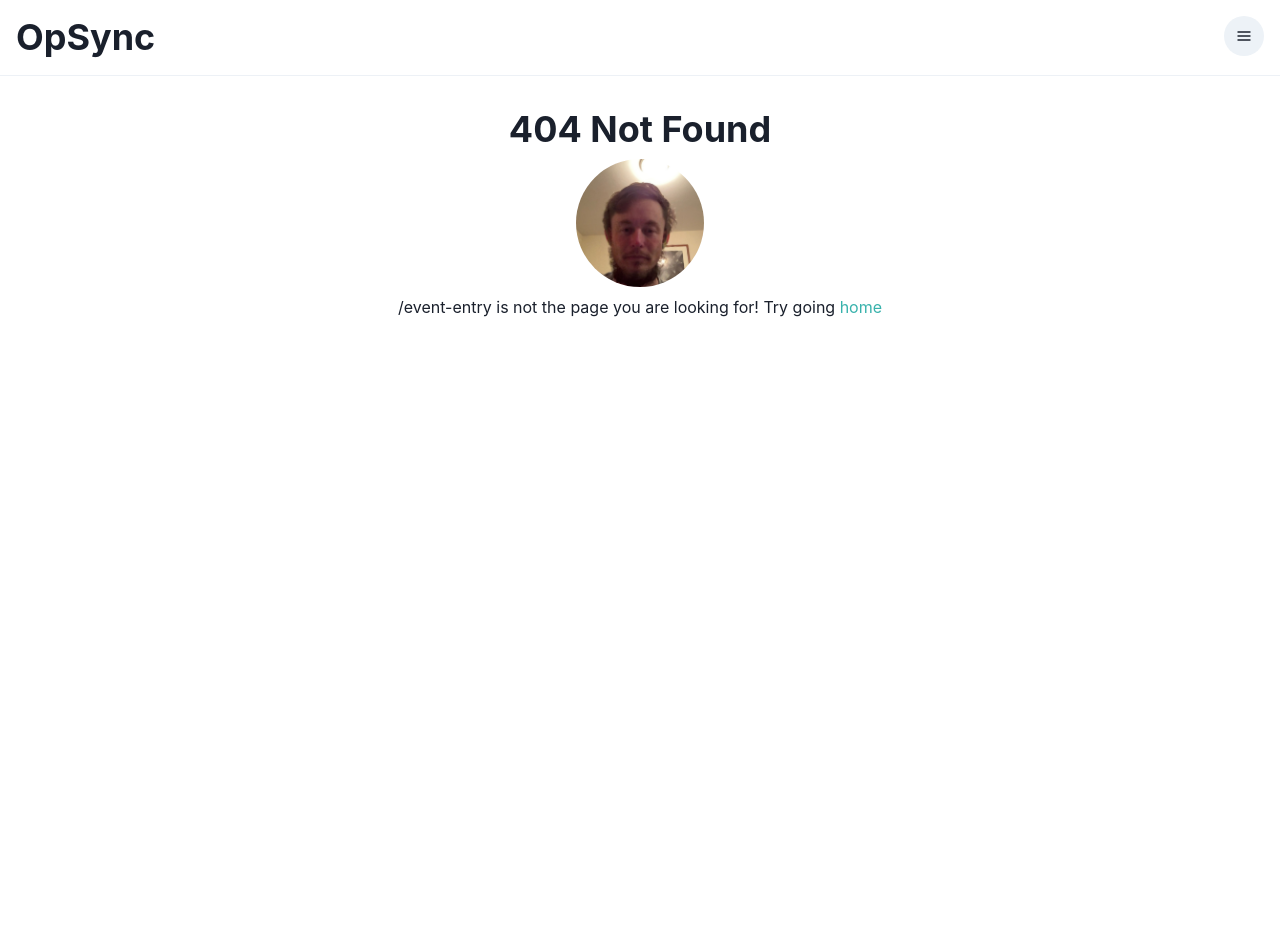
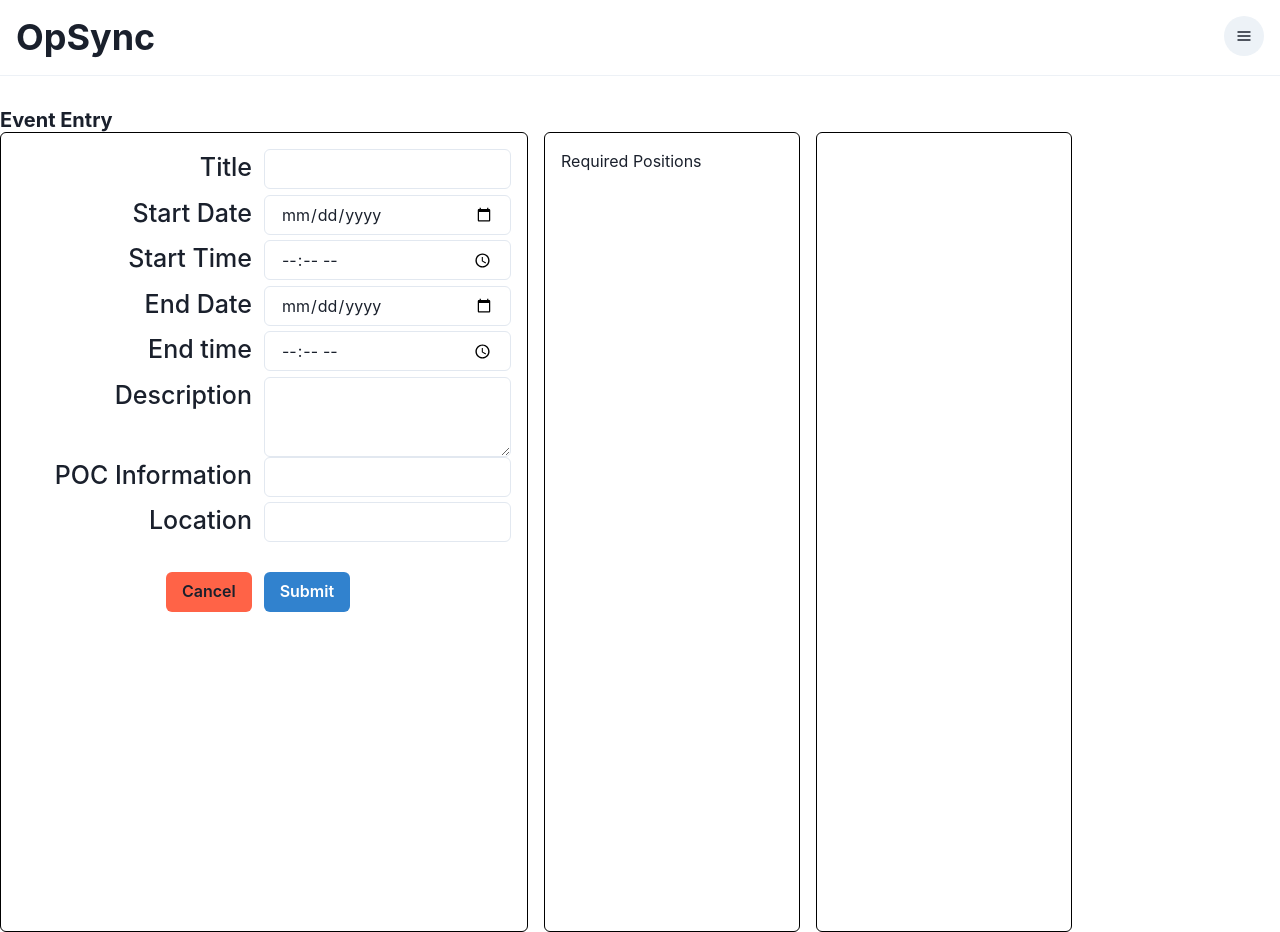
Before and after one commit to danielm96d/sdi-26-capstone-project, a React (Create React App) app in the folder client/: page /event-entry in a window 1280 px wide. Before the commit this address had no page. Before the commit the page ends 800 px from the top, so only its background shows below. Built offline with nearby package versions, Linux system fonts and the light colour scheme.

Commit message:
created event entry page and added onclicks to the navbar to navigate to calendar, event entry and profile page

```diff
--- a/client/src/App.js
+++ b/client/src/App.js
@@ -2,10 +2,11 @@ import { Route, Routes } from 'react-router-dom';
 import Login from './components/Login/Login';
 import NavBar from './components/NavBar/NavBar';
 import Profile from './components/Profile.jsx'
-import Calender from './components/Calender.js'
+import Calendar from './components/Calendar.js'
 import Register from './components/Register/Register.js';
 import Scheduler from './components/Scheduler.js'
 import NotFound from './components/NotFound/NotFound.js';
+import EventEntry from './components/EventEntry.js'
 
 function App() {
       return (
@@ -15,8 +16,9 @@ function App() {
                         <Route path='/' element={<Login />} />
                         <Route path='/profile' element={<Profile />} />
                         <Route path='/sign-up' element={<Register />} />
-                        <Route path='/calender' element={<Calender />} />
+                        <Route path='/calendar' element={<Calendar />} />
                         <Route path='/scheduler/:id' element={<Scheduler />} />
+                        <Route path='/event-entry' element={<EventEntry />} />
                         <Route path='*' element={<NotFound/>}/>
                   </Routes>
 
--- /dev/null
+++ b/client/src/components/EventEntry.js
@@ -0,0 +1,207 @@
+import React, { useState, useEffect } from 'react';
+import {useNavigate, useParams} from 'react-router-dom'
+import {
+  Modal,
+  ModalOverlay,
+  ModalContent,
+  ModalFooter,
+  ModalBody,
+  ModalCloseButton,
+  Button,
+  FormControl,
+  FormLabel,
+  Card,
+  useToast,
+  Grid,
+  GridItem,
+  InputGroup,
+  activeLabelStyles,
+  Textarea,
+  Heading
+
+} from '@chakra-ui/react'
+import { useDisclosure, Select, Input } from '@chakra-ui/react'
+
+const requestServer = 'http://localhost:8080/events'
+
+function EventEntry() {
+  const [type, setType] = useState("Retirement");
+  const [title, setTitle] = useState(null);
+  const [startDate, setStartDate] = useState(null);
+  const [endDate, setEndDate] = useState(null);
+  const [startTime, setStartTime] = useState(null);
+  const [endTime, setEndTime] = useState(null);
+  const [desc, setDesc] = useState(null);
+  const [location, setLocation] = useState(null);
+  const [poc, setPoc] = useState(null);
+  const [submitted, setSubmitted] = useState(0);
+  const toast = useToast();
+  const navigate = useNavigate();
+
+  let types = ['Funeral', 'Retirement', 'Inauguration', 'Other']
+
+
+
+  const submitFunction = async (e) => {
+    e.preventDefault();
+
+    console.log("Type: " + type + "\n")
+    console.log("Start Date/Time: " + `${startDate}T${startTime}` +"\n")
+    console.log("End Date/Time: " + `${endDate}T${endTime}` +"\n")
+    console.log("desc: " + desc + "\n")
+    if (!startDate || !startTime || !endDate || !endTime){
+      toast({
+        title: 'info.',
+        description: "invalid entry",
+        status: 'error',
+        duration: 4000,
+        isClosable: true,
+      })
+    } else {
+      if (startDate > endDate){
+        toast({
+          title: 'info.',
+          description: "start date is after end date",
+          status: 'error',
+          duration: 4000,
+          isClosable: true,
+        })
+      } else {
+        try{
+          let response = await fetch(requestServer, {
+            method: 'POST',
+            headers: {
+              'Accept': 'application/json, text/plain, */*',
+              'Content-Type': 'application/json',
+            },
+            body: JSON.stringify({
+              name: title,
+              type: type,
+              startTime: startTime,
+              endTime: endTime,
+              startDate: startDate,
+              endDate: endDate,
+              description: desc,
+              // poc: poc,
+              // location: location
+            })
+          })
+          console.log(response.statusText)
+          toast({
+            title: 'info.',
+            description: response.statusText,
+            status: 'success',
+            duration: 4000,
+            isClosable: true,
+          })
+          setTimeout(() => {
+            navigate(-1)
+          }, "1000");
+        }
+        catch(error){
+          console.log(error)
+        }
+        setSubmitted(submitted => submitted + 1);
+      }
+    }
+  }
+
+  useEffect(() => {
+      setType("Retirement")
+      setDesc(null)
+      setEndTime(null)
+      setStartTime(null)
+      setEndDate(null)
+      setStartDate(null)
+  }, [submitted])
+
+  return (
+    <>
+    <Heading size='md'>Event Entry</Heading>
+    <Grid
+      h='800px'
+      templateColumns='repeat(8, 120px)'
+      gap={4}
+    >
+      <GridItem
+        colSpan={4}
+        borderWidth='1px'
+        borderColor='black'
+        rounded='md'
+        p="4"
+        justifyContent="end"
+        display="flex">
+        <FormControl variant="floating" >
+          <InputGroup justifyContent="end"
+          display="flex">
+            <FormLabel fontSize="25px">Title</FormLabel>
+            <Input type="text" onChange={(e)=> setTitle(e.target.value)} width="50%"/>
+          </InputGroup>
+          <InputGroup justifyContent="end"
+            display="flex">
+                <FormLabel fontSize="25px">Start Date</FormLabel>
+                <Input type="date" onChange={(e)=> setStartDate(e.target.value)} width="50%"/><br />
+          </InputGroup >
+          <InputGroup justifyContent="end"
+            display="flex">
+                <FormLabel fontSize="25px">Start Time</FormLabel>
+                <Input type="time" onChange={(e)=> setStartTime(e.target.value)} width="50%"/><br />
+          </InputGroup>
+                <InputGroup justifyContent="end"
+            display="flex">
+                <FormLabel fontSize="25px">End Date</FormLabel>
+                <Input type="date" onChange={(e)=> setEndDate(e.target.value)} width="50%"/><br />
+                </InputGroup>
+          <InputGroup justifyContent="end"
+            display="flex">
+                <FormLabel fontSize="25px">End time</FormLabel>
+                <Input type="time" onChange={(e)=> setEndTime(e.target.value)} width="50%"/><br />
+          </InputGroup>
+          <InputGroup justifyContent="end"
+            display="flex">
+                <FormLabel fontSize="25px">Description</FormLabel>
+                <Textarea onChange={(e)=> setDesc(e.target.value)} width="50%"/><br />
+          </InputGroup>
+          <InputGroup justifyContent="end"
+            display="flex">
+                <FormLabel fontSize="25px">POC Information</FormLabel>
+                <Input type='text' onChange={(e)=> setPoc(e.target.value)} width="50%"/><br />
+          </InputGroup>
+          <InputGroup justifyContent="end"
+            display="flex">
+                <FormLabel fontSize="25px">Location</FormLabel>
+                <Input type='text' onChange={(e)=> setLocation(e.target.value)} width="50%"/>
+          </InputGroup><br/>
+
+          <InputGroup justifyContent="center"
+            display="flex">
+          <Button bg='tomato' mr={3} onClick={() => navigate(-1)} type='submit'>
+              Cancel
+            </Button>
+          <Button colorScheme='blue' mr={3} onClick={(e)=>submitFunction(e)} type='submit'>
+            Submit
+          </Button>
+          </InputGroup>
+        </FormControl>
+          </GridItem>
+
+          <GridItem colSpan={2}   borderWidth='1px'
+            borderColor='black'
+            rounded='md'
+            p="4">
+              Required Positions
+            </GridItem>
+            <GridItem colSpan={2}   borderWidth='1px'
+            borderColor='black'
+            rounded='md'
+            p="4">
+
+            </GridItem>
+
+
+    </Grid>
+    </>
+  )
+}
+
+export default EventEntry;
--- a/client/src/components/NavBar/NavBar.js
+++ b/client/src/components/NavBar/NavBar.js
@@ -1,6 +1,6 @@
 import { Avatar, ButtonGroup, Center, Divider, Flex, Heading, IconButton, Stack } from "@chakra-ui/react";
 import ToggleTheme from "./ToggleTheme";
-import { Link } from 'react-router-dom';
+import { Link, useNavigate } from 'react-router-dom';
 import { HamburgerIcon } from "@chakra-ui/icons";
 import { useDisclosure, Button, Drawer, DrawerOverlay, DrawerContent, DrawerCloseButton, DrawerHeader, DrawerBody, DrawerFooter, Text } from "@chakra-ui/react";
 import { useRef } from "react";
@@ -8,6 +8,7 @@ import { useRef } from "react";
 export default function NavBar() {
   const { isOpen, onOpen, onClose } = useDisclosure()
   const btnRef = useRef()
+  const navigate = useNavigate()
   return (
     <>
       <Flex padding="1rem" justifyContent="space-between">
@@ -36,10 +37,16 @@ export default function NavBar() {
             <Center>
               <ButtonGroup variant="ghost">
                 <Stack spacing={10}>
-                  <Button>Home</Button>
-                  <Button>Calender</Button>
+                  <Button onClick={()=>{
+                    onClose();
+                    navigate("/profile")}}>Home</Button>
+                  <Button onClick={()=>{
+                    onClose();
+                    navigate("/calendar")}}>Calendar</Button>
                   <Button>Approval</Button>
-                  <Button>Create Event</Button>
+                  <Button onClick={()=>{
+                    onClose();
+                    navigate("/event-entry")}}>Create Event</Button>
                   <Button>Logout</Button>
                   <ToggleTheme />
                 </Stack>
--- a/client/src/components/request.jsx
+++ b/client/src/components/request.jsx
@@ -3,59 +3,100 @@ import {
   Modal,
   ModalOverlay,
   ModalContent,
-  ModalHeader,
   ModalFooter,
   ModalBody,
   ModalCloseButton,
   Button,
   FormControl,
   FormLabel,
-  FormErrorMessage,
-  FormHelperText,
-  Card
+  Card,
+  useToast
 } from '@chakra-ui/react'
-import { useDisclosure, Lorem, Select, Input } from '@chakra-ui/react'
-const requestServer = 'http://localhost:8080/'
+import { useDisclosure, Select, Input } from '@chakra-ui/react'
+
+const requestServer = 'http://localhost:8080/events'
 
 function RequestModal() {
   const { isOpen, onOpen, onClose } = useDisclosure()
-  const [type, setType] = useState("apt");
+  const [type, setType] = useState("Retirement");
   const [startDate, setStartDate] = useState(null);
   const [endDate, setEndDate] = useState(null);
   const [startTime, setStartTime] = useState(null);
   const [endTime, setEndTime] = useState(null);
   const [desc, setDesc] = useState(null);
+  const [submitted, setSubmitted] = useState(0);
+  const toast = useToast();
 
-  let types = ['apt', 'other', 'something else']
+  let types = ['Funeral', 'Retirement', 'Inauguration', 'Other']
 
   const submitFunction = async (e) => {
     e.preventDefault();
-    onClose();
+
     console.log("Type: " + type + "\n")
     console.log("Start Date/Time: " + `${startDate}T${startTime}` +"\n")
-    console.log("End Date: " + `${endDate}T${endTime}` +"\n")
+    console.log("End Date/Time: " + `${endDate}T${endTime}` +"\n")
     console.log("desc: " + desc + "\n")
-    //T00:00
+    if (!startDate || !startTime || !endDate || !endTime){
+      toast({
+        title: 'info.',
+        description: "invalid entry",
+        status: 'error',
+        duration: 4000,
+        isClosable: true,
+      })
+    } else {
+      if (startDate > endDate){
+        toast({
+          title: 'info.',
+          description: "start date is after end date",
+          status: 'error',
+          duration: 4000,
+          isClosable: true,
+        })
+      } else {
         try{
-      await fetch(requestServer, {
+          let response = await fetch(requestServer, {
             method: 'POST',
-        credentials: "include",
             headers: {
               'Accept': 'application/json, text/plain, */*',
               'Content-Type': 'application/json',
             },
             body: JSON.stringify({
+              name: type,
               type: type,
-          start:`${startDate}T${startTime}`,
-          end: `${endDate}T${endTime}`,
-          desc: desc
+              startTime: startTime,
+              endTime: endTime,
+              startDate: startDate,
+              endDate: endDate,
+              description: desc,
             })
+          })
+          console.log(response.statusText)
+          toast({
+            title: 'info.',
+            description: response.statusText,
+            status: 'success',
+            duration: 4000,
+            isClosable: true,
           })
         }
         catch(error){
           console.log(error)
         }
+        setSubmitted(submitted => submitted + 1);
+        onClose();
       }
+    }
+  }
+
+  useEffect(() => {
+      setType("Retirement")
+      setDesc(null)
+      setEndTime(null)
+      setStartTime(null)
+      setEndDate(null)
+      setStartDate(null)
+  }, [submitted])
 
   return (
     <>
@@ -89,15 +130,12 @@ function RequestModal() {
               <Card>
                 <FormLabel>Description</FormLabel>
                 <Input type='text' onChange={(e)=> setDesc(e.target.value)}/>
-              </Card>
-            </FormControl>
-          </ModalBody>
-
-          <ModalFooter>
+              </Card><br/ >
                 <Button colorScheme='blue' mr={3} onClick={(e)=>submitFunction(e)} type='submit'>
                 Submit
               </Button>
-          </ModalFooter>
+            </FormControl>
+          </ModalBody>
         </ModalContent>
       </Modal>
     </>
```
Also changed, not shown: client/src/components/Calendar.js (+0 -20 lines). Lines whose indentation alone changed are shown as unchanged.
